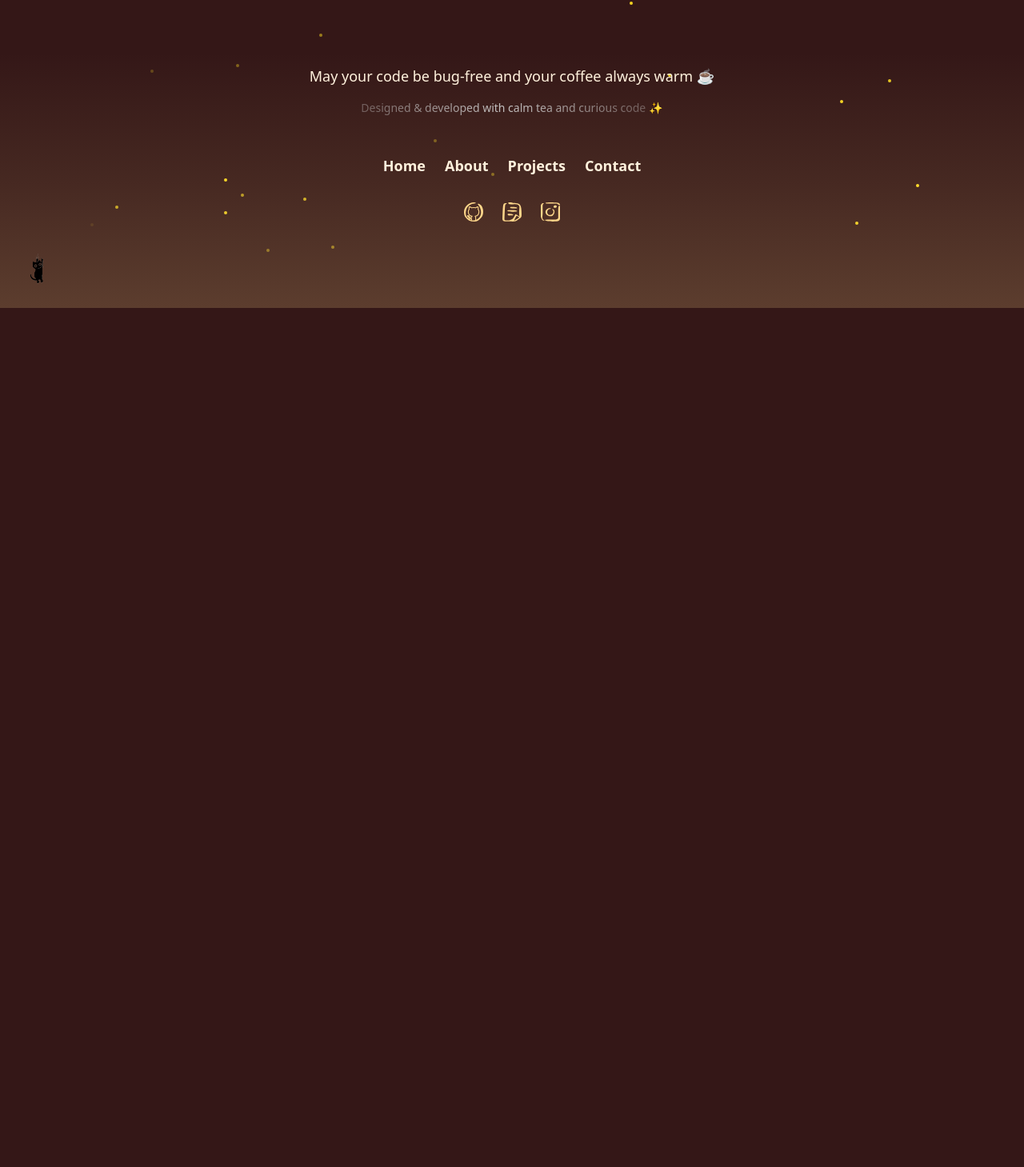
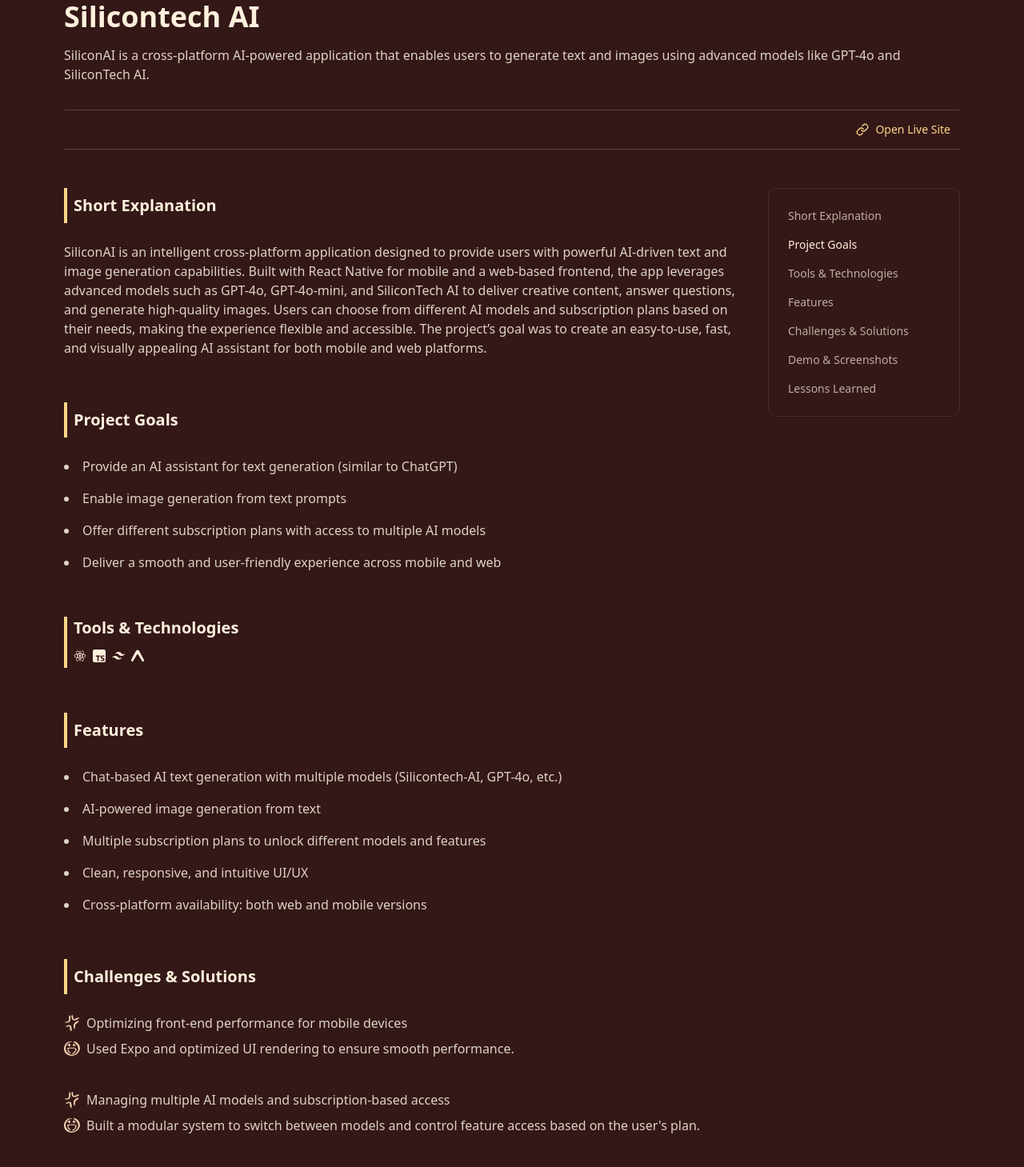
Before and after one commit to TahmineRH/portfolio, a React (Vite) app: page /projects/ai in a window 1280 px wide. Shown: the part 127-1586 px from the top of the page at 80% size. Before the commit the page ends 800 px from the top, so only its background shows below. Built offline with nearby package versions, Linux system fonts and the light colour scheme.

Commit message:
feat: add AI project details and enhance project card functionality

```diff
--- a/public/locales/en/translation.json
+++ b/public/locales/en/translation.json
@@ -154,6 +154,39 @@
         "3": "Built interactive project maps using React Leaflet which significantly improved UX for visual data",
         "4": "Designed a clean and intuitive admin panel tailored for non-technical users"
       }
+    },
+    "fourth": {
+      "name": "Silicontech AI",
+      "summary": "SiliconAI is a cross-platform AI-powered application that enables users to generate text and images using advanced models like GPT-4o and SiliconTech AI.",
+      "description": "SiliconAI is an intelligent cross-platform application designed to provide users with powerful AI-driven text and image generation capabilities. Built with React Native for mobile and a web-based frontend, the app leverages advanced models such as GPT-4o, GPT-4o-mini, and SiliconTech AI to deliver creative content, answer questions, and generate high-quality images. Users can choose from different AI models and subscription plans based on their needs, making the experience flexible and accessible. The project’s goal was to create an easy-to-use, fast, and visually appealing AI assistant for both mobile and web platforms.",
+      "tools": "React Native, TypeScript, Tailwind , Expo",
+      "goals": {
+        "1": "Provide an AI assistant for text generation (similar to ChatGPT)",
+        "2": "Enable image generation from text prompts",
+        "3": "Offer different subscription plans with access to multiple AI models",
+        "4": "Deliver a smooth and user-friendly experience across mobile and web"
+      },
+      "features": {
+        "1": "Chat-based AI text generation with multiple models (Silicontech-AI, GPT-4o, etc.)",
+        "2": "AI-powered image generation from text",
+        "3": "Multiple subscription plans to unlock different models and features",
+        "4": "Clean, responsive, and intuitive UI/UX",
+        "5": "Cross-platform availability: both web and mobile versions"
+      },
+      "chalenges": {
+        "chalenge1": " Optimizing front-end performance for mobile devices",
+        "solution1": "Used Expo and optimized UI rendering to ensure smooth performance.",
+        "chalenge2": "Managing multiple AI models and subscription-based access",
+        "solution2": "Built a modular system to switch between models and control feature access based on the user's plan.",
+        "chalenge3": "Handling file downloads and sharing AI-generated content",
+        "solution3": "Implemented native file management using expo-file-system and expo-sharing for seamless file downloads and sharing."
+      },
+      "lessons": {
+        "1": "Working with various OpenAI models and integrating their APIs into mobile apps",
+        "2": "Building scalable and modular front-end architecture with React Native & Expo",
+        "3": "Enhancing UX for AI-powered applications on mobile",
+        "4": "Managing file storage, downloads, and sharing within native apps"
+      }
     }
   }
 }
--- a/src/components/home/project-card.tsx
+++ b/src/components/home/project-card.tsx
@@ -54,7 +54,7 @@
       more: "/projects/hesamsanat",
     },
     {
-      id: 4,
+      id: 3,
       title: "Card Four",
       summary: "This is card four",
       tools: [],
@@ -63,13 +63,16 @@
       more: "/projects",
     },
     {
-      id: 3,
-      title: "Card Three",
-      summary: "This is card three",
-      tools: [],
+      id: 4,
+      title: t("Projects.fourth.name"),
+      summary: t("Projects.fourth.summary"),
+      tools: t("Projects.fourth.tools")
+        .split(",")
+        .map((tool) => tool.trim() as ToolName),
       col: 4,
       picture: ai,
-      more: "/projects",
+      link: "https://silicontechai.ir",
+      more: "/projects/ai",
     },
   ];
 
--- /dev/null
+++ b/src/components/projects/ai.tsx
@@ -0,0 +1,147 @@
+import ChallengDark from "@/assets/icons/challeng-dark.svg";
+import Challeng from "@/assets/icons/challeng.svg";
+import SolutionDark from "@/assets/icons/solution-dark.svg";
+import Solution from "@/assets/icons/sulotion.svg";
+import { LinkIcon } from "lucide-react";
+import { useTranslation } from "react-i18next";
+import { Link } from "react-router-dom";
+import { useThemeStore } from "../../store/theme";
+import { Button } from "../ui/button";
+import HesamDemo from "./demos/hesam-demo";
+import SectionNav from "./section-nav";
+import { useTechIcons, type ToolName } from "./tech-icons";
+
+function AI() {
+  const { t } = useTranslation();
+
+  const techIcons = useTechIcons();
+
+  const theme = useThemeStore((state) => state.theme);
+
+  const tools = t("Projects.fourth.tools")
+    .split(",")
+    .map((tool) => tool.trim() as ToolName);
+
+  return (
+    <main className="px-4 mx-auto pt-32 space-y-12">
+      <div className="mb-8 flex flex-col gap-4">
+        <div className="font-bold text-4xl">{t("Projects.fourth.name")}</div>
+        <div className="text-light">{t("Projects.fourth.summary")}</div>
+      </div>
+      <div className="w-full border-y border-foreground/20 py-1 flex justify-end">
+        <Link
+          to="https://silicontechai.ir/"
+          target="_blank"
+          rel="noopener noreferrer"
+        >
+          <Button
+            variant={"link"}
+            className="group flex items-center justify-center gap-2"
+          >
+            <LinkIcon className="group-hover:text-secondary" />
+            {t("Projects.titles.live")}
+          </Button>
+        </Link>
+      </div>
+      <div className="flex flex-row-reverse justify-between gap-8">
+        <SectionNav />
+        <div className="space-y-12">
+          <div className="flex flex-col space-y-14">
+            <div id="description" className="flex flex-col gap-6">
+              <h2 className="text-xl font-bold ltr:border-l-4 rtl:border-r-4 p-2">
+                {t("Projects.titles.description")}
+              </h2>
+              <p className="text-light">{t("Projects.fourth.description")}</p>
+            </div>
+            <div id="goals" className="flex flex-col gap-6">
+              <h2 className="text-xl font-bold ltr:border-l-4 rtl:border-r-4 p-2">
+                {t("Projects.titles.goals")}
+              </h2>
+              <ul className="list-inside list-disc flex flex-col gap-4">
+                {[...Array(4)].map((_, i) => (
+                  <li key={i} className="text-light">
+                    {t(`Projects.fourth.goals.${i + 1}`)}
+                  </li>
+                ))}
+              </ul>
+            </div>
+            <div
+              id="tools"
+              className="text-xl font-bold ltr:border-l-4 rtl:border-r-4 px-2 flex flex-col gap-2"
+            >
+              <h2>{t("Projects.titles.tools")}</h2>
+              <ul className="flex flex-wrap gap-2 items-end">
+                {tools.map((tool, i) => (
+                  <li key={i}>{techIcons[tool as ToolName] || null}</li>
+                ))}
+              </ul>
+            </div>
+            <div id="features" className="flex flex-col gap-6">
+              <h2 className="text-xl font-bold ltr:border-l-4 rtl:border-r-4 p-2">
+                {t("Projects.titles.features")}
+              </h2>
+              <ul className="list-inside list-disc flex flex-col gap-4">
+                {[...Array(5)].map((_, i) => (
+                  <li key={i} className="text-light">
+                    {t(`Projects.fourth.features.${i + 1}`)}
+                  </li>
+                ))}
+              </ul>
+            </div>
+            <div id="chalenges" className="flex flex-col gap-6 ">
+              <h2 className="text-xl font-bold ltr:border-l-4 rtl:border-r-4 p-2">
+                {t("Projects.titles.chalenges")}
+              </h2>
+              <ul className="flex flex-col gap-10">
+                {[...Array(3)].map((_, i) => (
+                  <div className="flex flex-col gap-2" key={i}>
+                    <li className="text-light flex items-center gap-2">
+                      <img
+                        src={theme === "light" ? Challeng : ChallengDark}
+                        draggable={false}
+                        onContextMenu={(e) => e.preventDefault()}
+                        className="w-5 h-5 object-contain max-md:w-5 max-md:h-5"
+                        alt="CV"
+                      />
+                      {t(`Projects.fourth.chalenges.chalenge${i + 1}`)}
+                    </li>
+                    <li className="text-light flex items-center gap-2">
+                      <img
+                        src={theme === "light" ? Solution : SolutionDark}
+                        draggable={false}
+                        onContextMenu={(e) => e.preventDefault()}
+                        className="w-5 h-5 object-contain max-md:w-5 max-md:h-5"
+                        alt="CV"
+                      />
+                      {t(`Projects.fourth.chalenges.solution${i + 1}`)}
+                    </li>
+                  </div>
+                ))}
+              </ul>
+            </div>
+            <div id="demo" className="flex flex-col gap-6">
+              <h2 className="text-xl font-bold ltr:border-l-4 rtl:border-r-4 p-2">
+                {t("Projects.titles.demo")}
+              </h2>
+              <HesamDemo />
+            </div>
+            <div id="lessons" className="flex flex-col gap-6">
+              <h2 className="text-xl font-bold ltr:border-l-4 rtl:border-r-4 p-2">
+                {t("Projects.titles.lessons")}
+              </h2>
+              <ul className="list-inside list-disc flex flex-col gap-4">
+                {[...Array(4)].map((_, i) => (
+                  <li key={i} className="text-light">
+                    {t(`Projects.fourth.lessons.${i + 1}`)}
+                  </li>
+                ))}
+              </ul>
+            </div>
+          </div>
+        </div>
+      </div>
+    </main>
+  );
+}
+
+export default AI;
--- a/src/components/projects/tech-icons.tsx
+++ b/src/components/projects/tech-icons.tsx
@@ -1,3 +1,4 @@
+import { ReactComponent as Expo } from "@/assets/icons/expo.svg";
 import { ReactComponent as MotionLib } from "@/assets/icons/motion.svg";
 import { ReactComponent as NextIcon } from "@/assets/icons/nextjs.svg";
 import { ReactComponent as Reactjs } from "@/assets/icons/react.svg";
@@ -20,6 +21,8 @@
   | "Motion"
   | "Three.js"
   | "React.js"
+  | "React Native"
+  | "Expo"
   | "Vanilla JS";
 
 export const useTechIcons = () => {
@@ -35,6 +38,16 @@
           </TooltipContent>
         </Tooltip>
       ),
+      Expo: (
+        <Tooltip>
+          <TooltipTrigger>
+            <Expo className="h-4 w-4 text-foreground" />
+          </TooltipTrigger>
+          <TooltipContent>
+            <p>Expo</p>
+          </TooltipContent>
+        </Tooltip>
+      ),
       "React.js": (
         <Tooltip>
           <TooltipTrigger>
@@ -42,6 +55,16 @@
           </TooltipTrigger>
           <TooltipContent>
             <p>React.js</p>
+          </TooltipContent>
+        </Tooltip>
+      ),
+      "React Native": (
+        <Tooltip>
+          <TooltipTrigger>
+            <Reactjs className="h-4 w-4 text-foreground rounded-full" />
+          </TooltipTrigger>
+          <TooltipContent>
+            <p>React Native</p>
           </TooltipContent>
         </Tooltip>
       ),
--- a/src/route.tsx
+++ b/src/route.tsx
@@ -3,6 +3,7 @@
 import About from "./pages/about";
 import Home from "./pages/home";
 import DesignSystem from "./components/projects/design-system";
+import AI from "./components/projects/ai";
 
 function AppRoutes() {
   return (
@@ -12,6 +13,7 @@
       <Route path="/projects" element={<Home />} />
       <Route path="/projects/hesamsanat" element={<Hesamsanat />} />
       <Route path="/projects/design-system" element={<DesignSystem />} />
+      <Route path="/projects/ai" element={<AI />} />
       <Route path="/contact" element={<Home />} />
     </Routes>
   );
```
Also changed, not shown: src/assets/icons/expo.svg (added).
